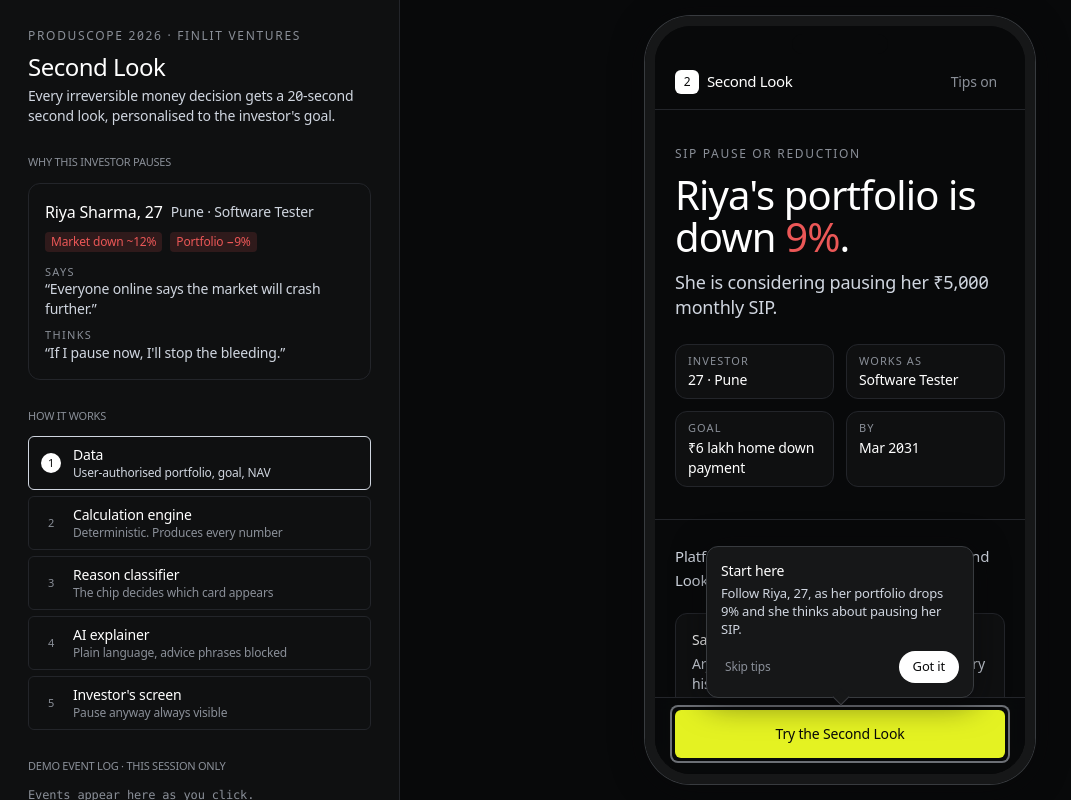
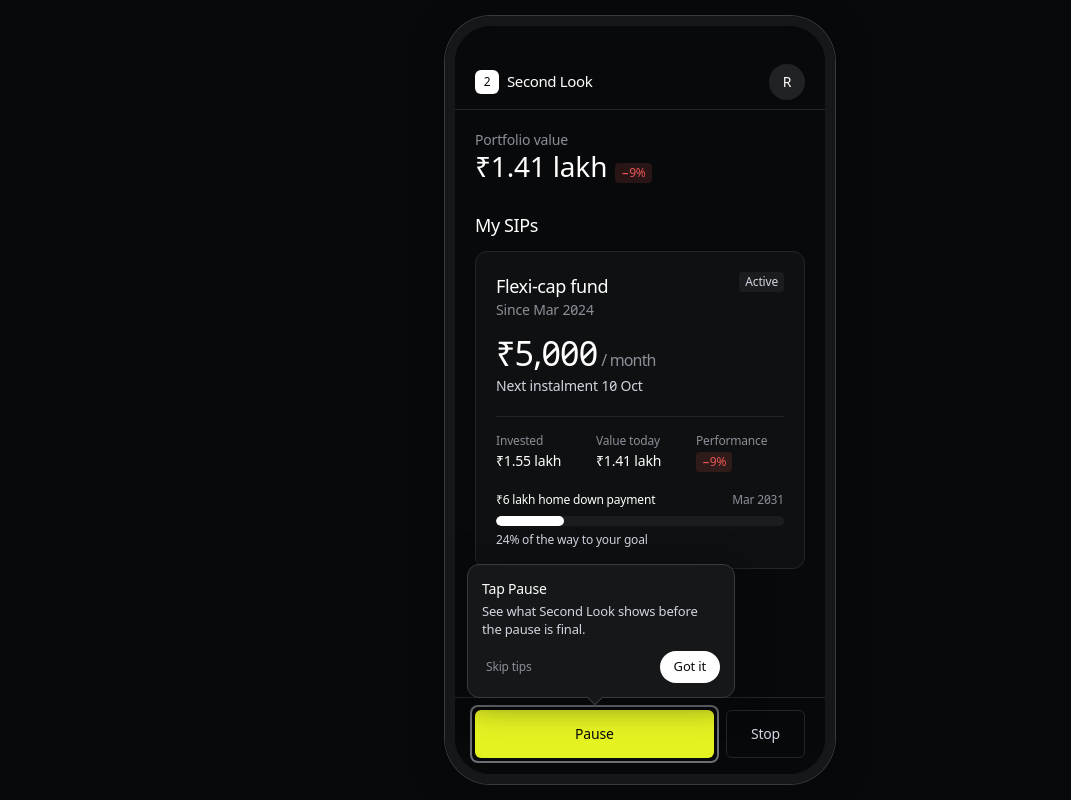
Before and after one commit to samarnasir/produscope-second_look, a React (Vite) app: page /#/sip_detail in a window 1280 px wide. Before the commit this address led to /#/landing. Shown: the whole page, without its empty margins (0-1071 px from the left). Built offline with nearby package versions, Linux system fonts and the light colour scheme.

Commit message:
Make the demo feel like the app: open on My SIPs, account sheet, no explainer chrome
Co-Authored-By: Claude Sonnet 5.5 <noreply@anthropic.com>
Claude-Session: https://claude.ai/code/session_01J33wiPtWSmDuTvoov1ZA73

```diff
--- a/src/App.tsx
+++ b/src/App.tsx
@@ -1,7 +1,7 @@
 import { useFlow } from './state/flow'
 import { useTour } from './state/tour'
 import { AppShell } from './components/shell/AppShell'
-import { Landing } from './components/landing/Landing'
+import { AccountSheet } from './components/shell/AccountSheet'
 import { SipDetail } from './components/sip/SipDetail'
 import { ReasonPicker, V2Sheet } from './components/reason-picker/ReasonPicker'
 import { FearCard } from './components/context-card/FearCard'
@@ -10,18 +10,14 @@ import { DecisionScreen } from './components/decision/DecisionScreen'
 import { CashCard } from './components/cash-flow/CashCard'
 import { Confirmation } from './components/confirmation/Confirmation'
 import { CheckIn30 } from './components/confirmation/CheckIn30'
-import { ContextPanel } from './components/demo/ContextPanel'
-import { Sheet } from './components/shell/Sheet'
-import { copy } from './content/copy'
 
 export default function App() {
   const flow = useFlow()
   const tour = useTour()
-  const { state, actions } = flow
+  const { state } = flow
 
   return (
     <AppShell flow={flow} tour={tour}>
-      {state.step === 'landing' && <Landing flow={flow} />}
       {(state.step === 'sip_detail' || state.step === 'reason') && <SipDetail flow={flow} />}
       {state.step === 'reason' && (state.sheet === 'v2' ? <V2Sheet flow={flow} /> : <ReasonPicker flow={flow} />)}
       {state.step === 'fear' && <FearCard flow={flow} />}
@@ -31,11 +27,7 @@ export default function App() {
       {state.step === 'checkin' && state.choice && <CheckIn30 flow={flow} />}
 
       {state.whyOpen && <WhySheet flow={flow} focus={state.whyOpen} />}
-      {state.sheet === 'demo' && (
-        <Sheet title={copy.panel.title} onClose={actions.closeSheet} labelId="demo-title">
-          <ContextPanel flow={flow} />
-        </Sheet>
-      )}
+      {state.sheet === 'account' && <AccountSheet flow={flow} tour={tour} />}
     </AppShell>
   )
 }
--- a/src/components/demo/ContextPanel.tsx
+++ b/src/components/demo/ContextPanel.tsx
@@ -6,7 +6,6 @@ import { Chip } from '../shell/ui'
 
 /** Which pipeline stages are doing work on each screen. */
 const ACTIVE: Record<Step, number[]> = {
-  landing: [0],
   sip_detail: [0],
   reason: [2],
   fear: [1, 3],
--- a/src/components/landing/Landing.tsx
+++ /dev/null
@@ -1,57 +0,0 @@
-import { riya } from '../../data/riya'
-import { copy } from '../../content/copy'
-import { inr } from '../../lib/format'
-import type { Flow } from '../../state/flow'
-import { Footer } from '../shell/AppShell'
-import { Button, Card } from '../shell/ui'
-
-export function Landing({ flow }: { flow: Flow }) {
-  const p = riya
-  return (
-    <>
-      <section className="border-b border-graphite px-5 pb-8 pt-9 text-paper">
-        <p className="text-xs font-bold uppercase tracking-[0.14em] text-fog">{copy.landing.eyebrow}</p>
-        <h1 className="mt-3 text-[40px] font-semibold leading-[1.05] tracking-[-0.022em]">
-          {p.firstName}'s portfolio is down <span className="text-coral-red">9%</span>.
-        </h1>
-        <p className="mt-3 text-lg leading-snug text-mist">
-          She is considering pausing her {inr(p.sip.amount)} monthly SIP.
-        </p>
-        <dl className="mt-6 grid grid-cols-2 gap-3 text-sm">
-          {[
-            ['Investor', `${p.age} · ${p.city}`],
-            ['Works as', p.occupation],
-            ['Goal', `${p.goal!.short}`],
-            ['By', p.goal!.dateLabel],
-          ].map(([k, v]) => (
-            <div key={k} className="rounded-xl border border-graphite bg-carbon px-3 py-2">
-              <dt className="text-[11px] font-bold uppercase tracking-[0.1em] text-fog">{k}</dt>
-              <dd className="mt-0.5 font-medium">{v}</dd>
-            </div>
-          ))}
-        </dl>
-      </section>
-
-      <section className="px-5 py-6">
-        <p className="text-[15px] leading-relaxed text-mist">{copy.landing.tagline}</p>
-        <Card className="mt-5 bg-white/[0.03] p-4">
-          <h2 className="text-sm font-bold text-paper">{copy.landing.arjunTitle}</h2>
-          <p className="mt-1 text-sm text-mist">{copy.landing.arjunBody}</p>
-          <button
-            type="button"
-            onClick={() => flow.actions.start('arjun')}
-            className="mt-2 -ml-2 min-h-11 rounded-md px-2 text-sm font-semibold text-mist hover:bg-white/5"
-          >
-            {copy.landing.arjunCta} →
-          </button>
-        </Card>
-      </section>
-
-      <Footer>
-        <Button data-coach="start" className="w-full" onClick={() => flow.actions.start('riya')}>
-          {copy.landing.cta}
-        </Button>
-      </Footer>
-    </>
-  )
-}
--- /dev/null
+++ b/src/components/shell/AccountSheet.tsx
@@ -0,0 +1,63 @@
+import { copy } from '../../content/copy'
+import { arjun } from '../../data/arjun'
+import { riya } from '../../data/riya'
+import type { Flow } from '../../state/flow'
+import type { Tour } from '../../state/tour'
+import { Sheet } from './Sheet'
+
+const USERS = [riya, arjun]
+
+export function AccountSheet({ flow, tour }: { flow: Flow; tour: Tour }) {
+  const { state, actions } = flow
+  const a = copy.account
+  return (
+    <Sheet title={a.title} onClose={actions.closeSheet} labelId="account-title">
+      <div role="radiogroup" aria-label={a.switch} className="space-y-2">
+        {USERS.map((u) => {
+          const on = state.user === u.id
+          return (
+            <button
+              key={u.id}
+              type="button"
+              role="radio"
+              aria-checked={on}
+              onClick={() => (on ? actions.closeSheet() : actions.start(u.id))}
+              className={`flex w-full items-center gap-3 rounded-xl border px-3 py-3 text-left transition-colors ${on ? 'border-mist bg-white/10' : 'border-graphite hover:bg-white/5'}`}
+            >
+              <span className="grid size-9 shrink-0 place-items-center rounded-full bg-white/10 text-sm font-semibold text-paper" aria-hidden="true">
+                {u.firstName[0]}
+              </span>
+              <span className="min-w-0 flex-1">
+                <span className="block text-[15px] font-semibold text-paper">{u.name}</span>
+                <span className="block text-sm text-fog">
+                  {u.city} · {u.sip.fund}
+                </span>
+              </span>
+              {on && (
+                <svg width="16" height="16" viewBox="0 0 16 16" fill="none" stroke="currentColor" strokeWidth="2" className="text-paper" aria-hidden="true">
+                  <path d="m3 8.5 3.5 3.5L13 4.5" strokeLinecap="round" strokeLinejoin="round" />
+                </svg>
+              )}
+            </button>
+          )
+        })}
+      </div>
+
+      <div className="mt-4 divide-y divide-graphite rounded-xl border border-graphite">
+        <button type="button" onClick={tour.toggle} aria-pressed={tour.on} className="flex min-h-12 w-full items-center justify-between px-3 text-left text-[15px] text-mist hover:bg-white/5">
+          {a.tips}
+          <span className="text-sm text-fog">{tour.on ? 'On' : 'Off'}</span>
+        </button>
+        <button
+          type="button"
+          onClick={() => {
+            actions.reset()
+          }}
+          className="flex min-h-12 w-full items-center px-3 text-left text-[15px] text-mist hover:bg-white/5"
+        >
+          {a.reset}
+        </button>
+      </div>
+    </Sheet>
+  )
+}
--- a/src/components/shell/AppShell.tsx
+++ b/src/components/shell/AppShell.tsx
@@ -5,16 +5,21 @@ import { ContextPanel } from '../demo/ContextPanel'
 import type { Flow } from '../../state/flow'
 import { copy } from '../../content/copy'
 
+/** Presenter view (?debug): shows the engine pipeline and the event log beside the phone. */
+const debug = new URLSearchParams(window.location.search).has('debug')
+
 export function AppShell({ flow, tour, children }: { flow: Flow; tour: Tour; children: ReactNode }) {
-  const { state } = flow
+  const { profile } = flow
   const frame = useRef<HTMLDivElement>(null)
   return (
-    <div className="min-h-dvh lg:grid lg:grid-cols-[400px_1fr]">
-      <aside className="hidden border-r border-graphite bg-carbon text-paper lg:block">
-        <div className="sticky top-0 h-dvh overflow-y-auto p-7">
-          <ContextPanel flow={flow} />
-        </div>
-      </aside>
+    <div className={`min-h-dvh ${debug ? 'lg:grid lg:grid-cols-[400px_1fr]' : ''}`}>
+      {debug && (
+        <aside className="hidden border-r border-graphite bg-carbon text-paper lg:block">
+          <div className="sticky top-0 h-dvh overflow-y-auto p-7">
+            <ContextPanel flow={flow} />
+          </div>
+        </aside>
+      )}
       <div className="flex min-h-dvh justify-center bg-void lg:items-center lg:py-4">
         {/* Desktop: phone frame. The transform makes it the containing block for fixed-position sheets. */}
         <div
@@ -34,32 +39,14 @@ export function AppShell({ flow, tour, children }: { flow: Flow; tour: Tour; chi
                 </span>
                 <span className="text-[15px] font-bold tracking-tight text-paper">{copy.brand}</span>
               </div>
-              <div className="flex items-center gap-1">
               <button
                 type="button"
-                onClick={() => flow.actions.openSheet('demo')}
-                className="min-h-11 rounded-md px-2 text-sm font-medium text-mist hover:bg-white/5 lg:hidden"
+                onClick={() => flow.actions.openSheet('account')}
+                aria-label={copy.account.title}
+                className="grid size-9 place-items-center rounded-full bg-white/10 text-sm font-semibold text-paper hover:bg-white/15"
               >
-                {copy.panel.title}
+                {profile.firstName[0]}
               </button>
-              <button
-                type="button"
-                onClick={tour.toggle}
-                aria-pressed={tour.on}
-                className="min-h-11 rounded-md px-2 text-sm text-fog hover:bg-white/5 hover:text-mist"
-              >
-                {tour.on ? copy.tour.toggleOn : copy.tour.toggleOff}
-              </button>
-              {state.step !== 'landing' && (
-                <button
-                  type="button"
-                  onClick={flow.actions.reset}
-                  className="hidden min-h-11 rounded-md px-2 text-sm font-medium text-fog hover:bg-white/5 lg:block"
-                >
-                  {copy.sip.reset}
-                </button>
-              )}
-              </div>
             </header>
             <main className="flex flex-1 flex-col">{children}</main>
           </div>
--- a/src/components/sip/SipDetail.tsx
+++ b/src/components/sip/SipDetail.tsx
@@ -12,9 +12,14 @@ export function SipDetail({ flow }: { flow: Flow }) {
   return (
     <>
       <div className="px-5 pb-6 pt-5">
-        <h1 className="text-2xl font-bold text-paper">{copy.sip.title}</h1>
+        <p className="text-sm text-fog">Portfolio value</p>
+        <p className="mt-0.5 flex items-baseline gap-2 text-[28px] font-semibold leading-none text-paper">
+          {inrLakh(p.value)}
+          <Chip>{perf > 0 ? '+' : '−'}{Math.abs(perf)}%</Chip>
+        </p>
+        <h1 className="mt-7 text-lg font-semibold text-paper">{copy.sip.title}</h1>
 
-        <Card className="mt-4 overflow-hidden">
+        <Card className="mt-3 overflow-hidden">
           <div className="p-5">
             <div className="flex items-start justify-between gap-3">
               <div>
--- a/src/content/copy.ts
+++ b/src/content/copy.ts
@@ -2,20 +2,17 @@
 export const copy = {
   brand: 'Second Look',
   disclaimer: 'This is information, not investment advice.',
-  landing: {
-    eyebrow: 'SIP pause or reduction',
-    cta: 'Try the Second Look',
-    tagline: 'Platforms already make pausing easy. Second Look makes it informed.',
-    arjunTitle: 'Same button, different need',
-    arjunBody: 'Arjun, 34, needs ₹40,000 for a medical bill. Try his pause.',
-    arjunCta: "Try Arjun's pause",
+  account: {
+    title: 'Account',
+    switch: 'Switch account',
+    tips: 'Tips',
+    reset: 'Start over',
   },
   sip: {
     title: 'My SIPs',
     pause: 'Pause',
     stop: 'Stop',
     resume: 'Resume SIP',
-    reset: 'Restart demo',
     stopTitle: 'Stop is outside this prototype',
     stopBody: "Second Look's MVP covers Pause or reduce. Stop isn't part of this demo.",
     close: 'Close',
@@ -109,10 +106,10 @@ export const copy = {
     checkinTitle: 'Check-in on day 30',
     checkinBody: "We'll check in again after 30 days.",
     done: 'Done',
-    preview: 'Preview day-30 check-in',
+    preview: 'See day-30 check-in',
   },
   checkin: {
-    preview: 'Prototype preview of the day-30 message.',
+    preview: '30 days later',
     back: 'Back to SIP',
     restart: 'Start over',
   },
@@ -120,35 +117,18 @@ export const copy = {
     skip: 'Skip tips',
     next: 'Next',
     gotIt: 'Got it',
-    toggleOn: 'Tips on',
-    toggleOff: 'Tips off',
     tips: {
-      landing: [
-        { target: 'start', title: 'Start here', body: 'Follow Riya, 27, as her portfolio drops 9% and she thinks about pausing her SIP.' },
+      sip_detail: [{ target: 'pause', title: 'Tap Pause', body: 'See what Second Look shows before the pause is final.' }],
+      reason: [{ target: 'reason-market', title: 'Pick a reason', body: 'Market is falling opens a card built from your own goal and portfolio.' }],
+      fear: [
+        { target: 'goal-card', title: 'What a pause changes', body: 'A 6-month pause compared with keeping your SIP running.' },
+        { target: 'why', title: 'Where the numbers come from', body: 'Sources, assumptions and the update date for every figure.' },
+        { target: 'pause-anyway', title: 'Still your call', body: 'Pause anyway is always one tap.' },
       ],
-      sip_detail: [
-        { target: 'pause', title: 'The moment that matters', body: 'Every platform makes Pause one tap. Second Look steps in here, before the pause is final.' },
-      ],
-      reason: [
-        { target: 'reason-market', title: 'One tap says why', body: 'Different reasons get different help. Pick Market is falling to see the fear card.' },
-      ],
-      fear: [
-        { target: 'goal-card', title: 'Result: what pausing changes', body: 'A 6-month pause, shown against keeping the SIP running. The engine calculates every number; AI only explains it.' },
-        { target: 'why', title: 'Every number has a source', body: 'Tap to see the data, assumptions and update date behind each figure.' },
-        { target: 'pause-anyway', title: 'You stay in control', body: 'Pause anyway is always one tap. Second Look informs the decision; it never blocks it.' },
-      ],
-      why: [
-        { target: 'why-assumptions', title: 'Check the work', body: 'Data, assumptions and last update, plus how each figure was calculated.' },
-      ],
-      decision: [
-        { target: 'decision-list', title: 'Equal choices', body: 'Nothing is pre-selected, hidden or smaller. The investor decides.' },
-      ],
-      cash: [
-        { target: 'cash-pause', title: 'Cash first, no lecture', body: 'Pause stays the primary button. The options below free up cash without stopping the SIP.' },
-      ],
-      confirmed: [
-        { target: 'outcome', title: 'Result: choice saved', body: 'The decision is recorded and a day-30 check-in is queued. Tracked events show in the demo log (Demo info on phones).' },
-      ],
+      why: [{ target: 'why-assumptions', title: 'Sources and assumptions', body: 'Everything behind the numbers, in one place.' }],
+      decision: [{ target: 'decision-list', title: 'Your choice', body: 'All options carry equal weight. Nothing is pre-selected.' }],
+      cash: [{ target: 'cash-pause', title: 'Pause comes first', body: 'The options below free up cash without stopping your SIP.' }],
+      confirmed: [{ target: 'outcome', title: 'All set', body: "Your choice is saved. We'll check in again on day 30." }],
     } as Record<string, { target: string; title: string; body: string }[]>,
   },
   panel: {
--- a/src/index.css
+++ b/src/index.css
@@ -19,6 +19,7 @@
   --color-signal-teal: #02b8cc;
   --color-iris-violet: #6366f1;
   --color-lavender: #8b5cf6;
+  --color-white: #ffffff;
   --color-transparent: transparent;
   --color-current: currentColor;
 
--- a/src/state/flow.ts
+++ b/src/state/flow.ts
@@ -7,8 +7,8 @@ import { cardFor } from '../lib/rules'
 import { trackEvent, resetEvents } from '../lib/analytics'
 import type { NumberId } from '../lib/explainability'
 
-export type Step = 'landing' | 'sip_detail' | 'reason' | 'fear' | 'cash' | 'decision' | 'confirmed' | 'checkin'
-export type Sheet = 'stop' | 'v2' | 'reduce' | 'move_date' | 'emergency' | 'demo' | null
+export type Step = 'sip_detail' | 'reason' | 'fear' | 'cash' | 'decision' | 'confirmed' | 'checkin'
+export type Sheet = 'stop' | 'v2' | 'reduce' | 'move_date' | 'emergency' | 'account' | null
 
 export interface State {
   user: UserId
@@ -32,7 +32,7 @@ const freshSip = (p: Profile): State['sip'] => ({
 
 const initial = (user: UserId = 'riya'): State => ({
   user,
-  step: 'landing',
+  step: 'sip_detail',
   whyOpen: null,
   sheet: null,
   sip: freshSip(PROFILES[user]),
@@ -84,21 +84,21 @@ function reducer(s: State, a: Action): State {
 function guard(s: State): State {
   const needsReason: Step[] = ['fear', 'cash', 'decision']
   const needsChoice: Step[] = ['confirmed', 'checkin']
-  if (s.step !== 'landing' && s.step !== 'sip_detail' && s.step !== 'reason') {
+  if (s.step !== 'sip_detail' && s.step !== 'reason') {
     if (needsReason.includes(s.step) && !s.reason) return { ...s, step: 'sip_detail' }
     if (needsChoice.includes(s.step) && !s.choice) return { ...s, step: 'sip_detail' }
   }
   return s
 }
 
-const STEPS: Step[] = ['landing', 'sip_detail', 'reason', 'fear', 'cash', 'decision', 'confirmed', 'checkin']
+const STEPS: Step[] = ['sip_detail', 'reason', 'fear', 'cash', 'decision', 'confirmed', 'checkin']
 const stepFromHash = (): Step => {
   const h = window.location.hash.replace('#/', '').replace('#', '') as Step
-  return STEPS.includes(h) ? h : 'landing'
+  return STEPS.includes(h) ? h : 'sip_detail'
 }
 
 export function useFlow() {
-  const [state, dispatch] = useReducer(reducer, undefined, () => ({ ...initial(), step: 'landing' as Step }))
+  const [state, dispatch] = useReducer(reducer, undefined, () => initial())
   const profile = PROFILES[state.user]
 
   // Step ↔ hash, so the browser Back button walks the flow.
```
Also changed, not shown: 1 other file (tests, documents, lock files or other folders).
